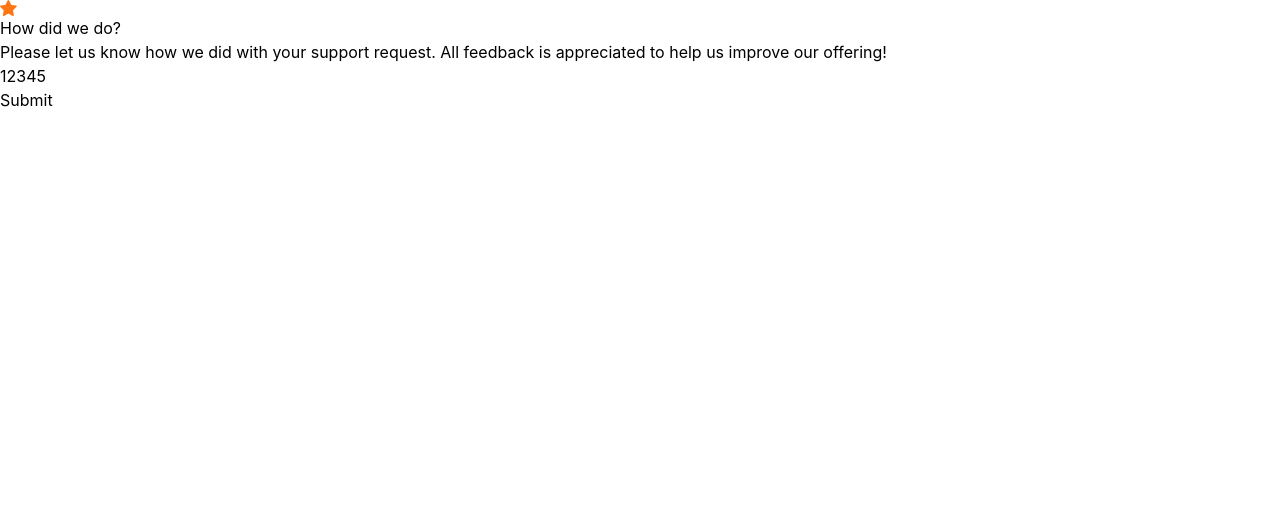
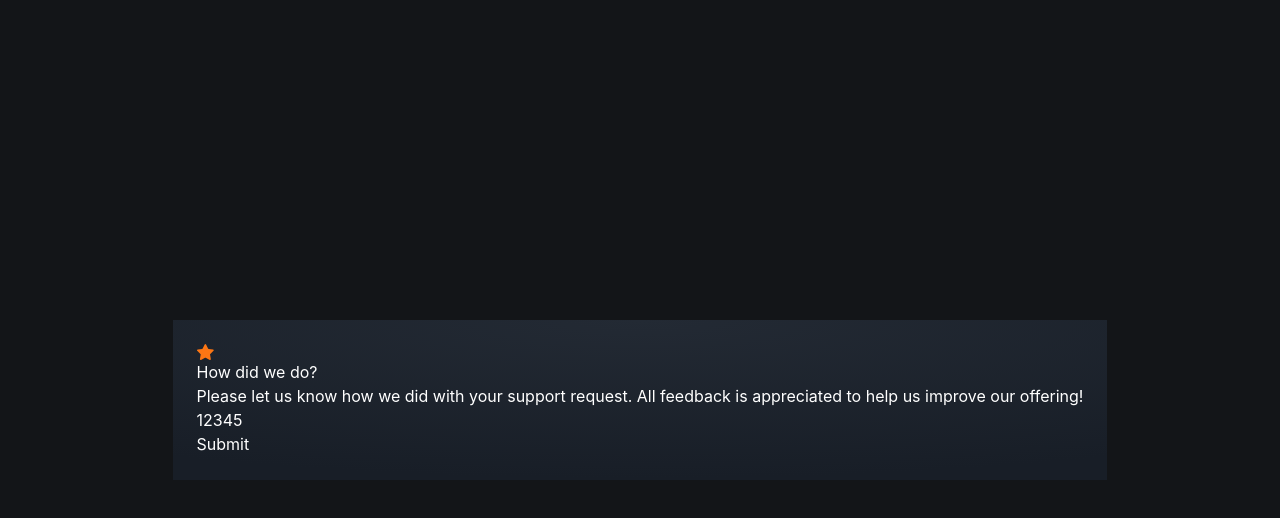
Before and after one commit to Theux15/feedback-2025, a React (Vite) app: page / in a window 1280 px wide. Shown: the top 518 px of the page. Built offline with nearby package versions, Linux system fonts and the light colour scheme.

Commit message:
Inicio das estilizações com TailwindCSS

```diff
--- a/index.html
+++ b/index.html
@@ -6,7 +6,7 @@
     <meta name="viewport" content="width=device-width, initial-scale=1.0" />
     <title>Feedback</title>
   </head>
-  <body>
+  <body class="bg-very-dark-blue h-svh flex justify-center items-center">
     <div id="root"></div>
     <script type="module" src="/src/main.jsx"></script>
   </body>
--- a/src/App.jsx
+++ b/src/App.jsx
@@ -3,7 +3,7 @@
 export function App(){
   return (
 
-    <div>
+    <div className="bg-gradient-dark text-white mx-6 p-6">
       <div>
         <img src={iconStar} alt="icon star" />
       </div>
--- a/src/index.css
+++ b/src/index.css
@@ -1 +1,19 @@
 @import "tailwindcss";
+
+@theme {
+  --color-very-dark-blue: #131518;
+  --color-dark-blue: #262E38;
+  --color-light-grey: #969FAD;
+  --color-medium-grey: #7C8798;
+  --color-orange: #FC7614;
+
+  --tracking-1: 1.867px;
+
+  --font-overpass: "Overpass", "sans-serif";
+}
+
+@layer utilities {
+  .bg-gradient-dark {
+    background-image: radial-gradient(98.96% 98.96% at 50% 0%, #232A34 0%, #181E27 100%);
+  }
+}
```
